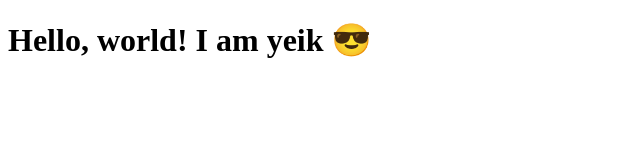
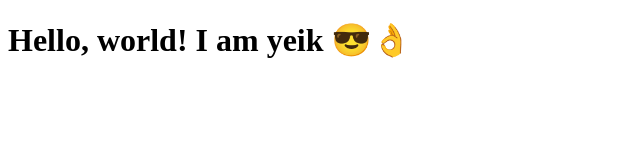
Before and after one commit to yeikerdiaz150501-tech/mi-pagina, a plain HTML site: page index.html in a window 1280 px wide. Shown: the full height of the page, 0-640 px from the left. Drawn offline with Linux system fonts and the light colour scheme.

Commit message:
Update index.html

```diff
--- a/index.html
+++ b/index.html
@@ -8,6 +8,6 @@
   <link rel="icon" href="favicon.png">
 </head>
 <body>
-  <h1>Hello, world! I am yeik 😎</h1>
+  <h1>Hello, world! I am yeik 😎👌</h1>
 </body>
 </html>
```
